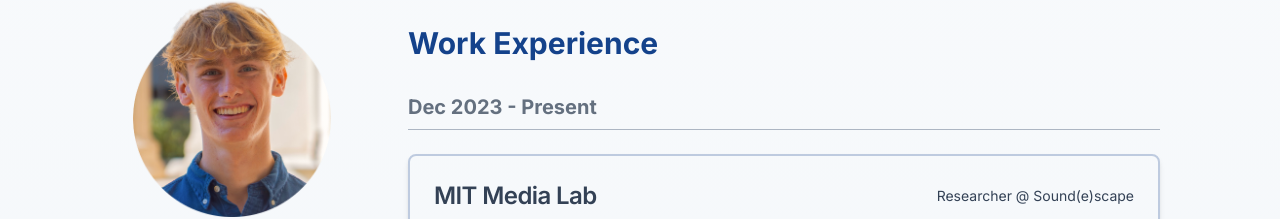
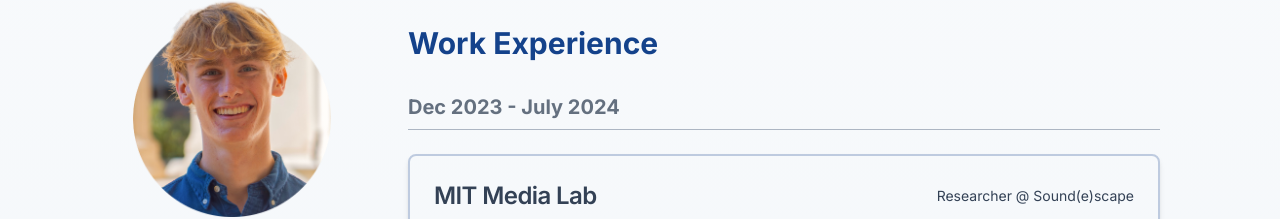
Before and after one commit to hectorastrom/personal-website, a Next.js app: page /work in a window 1280 px wide. Shown: the part 103-322 px from the top of the page. Built offline with nearby package versions, Linux system fonts and the light colour scheme.

Commit message:
+ Sound(e)scape end date

```diff
--- a/src/app/work/page.tsx
+++ b/src/app/work/page.tsx
@@ -26,7 +26,7 @@ export default function Page() {
       </h1>
 
       <div className="py-4">
-        <h3 className="text-opacity-75 text-default text-lg md:text-xl font-bold">Dec 2023 - Present</h3>
+        <h3 className="text-opacity-75 text-default text-lg md:text-xl font-bold">Dec 2023 - July 2024</h3>
         <HorDivider gradient={false} />
       </div>
 
```
